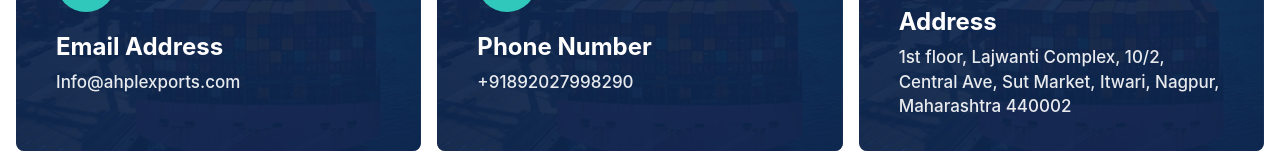
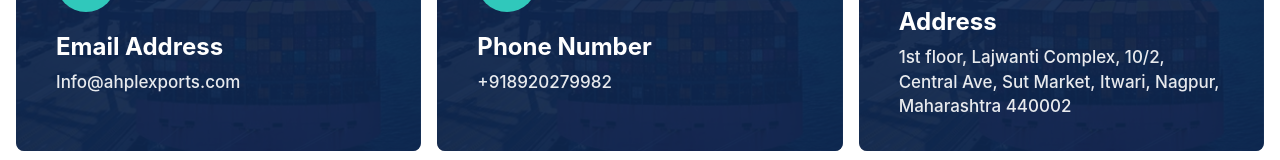
Before and after one commit to AdbornSolutions/AHPL-Exports, a React (Vite) app: page /contact-us in a window 1280 px wide. Shown: the part 637-797 px from the top of the page. Built offline with nearby package versions, Linux system fonts and the light colour scheme.

Commit message:
mumber change

```diff
--- a/src/Components/Common/Footer.jsx
+++ b/src/Components/Common/Footer.jsx
@@ -87,7 +87,7 @@
           </p>
           <p className={footerTextClass}>
             <Phone className="mt-0.5 size-[15px] flex-none text-[#30c8bb]" />
-            <a className="text-[#becbe0] no-underline transition hover:text-[#30c8bb]" href="tel:+91892027998290">
+            <a className="text-[#becbe0] no-underline transition hover:text-[#30c8bb]" href="tel:+918920279982">
              +91 8920279982
             </a>
           </p>
--- a/src/pages/Contactus.jsx
+++ b/src/pages/Contactus.jsx
@@ -13,7 +13,7 @@
   {
     icon: Phone,
     title: 'Phone Number',
-    value: '+91892027998290',
+    value: '+918920279982',
   },
   {
     icon: MapPin,
```
